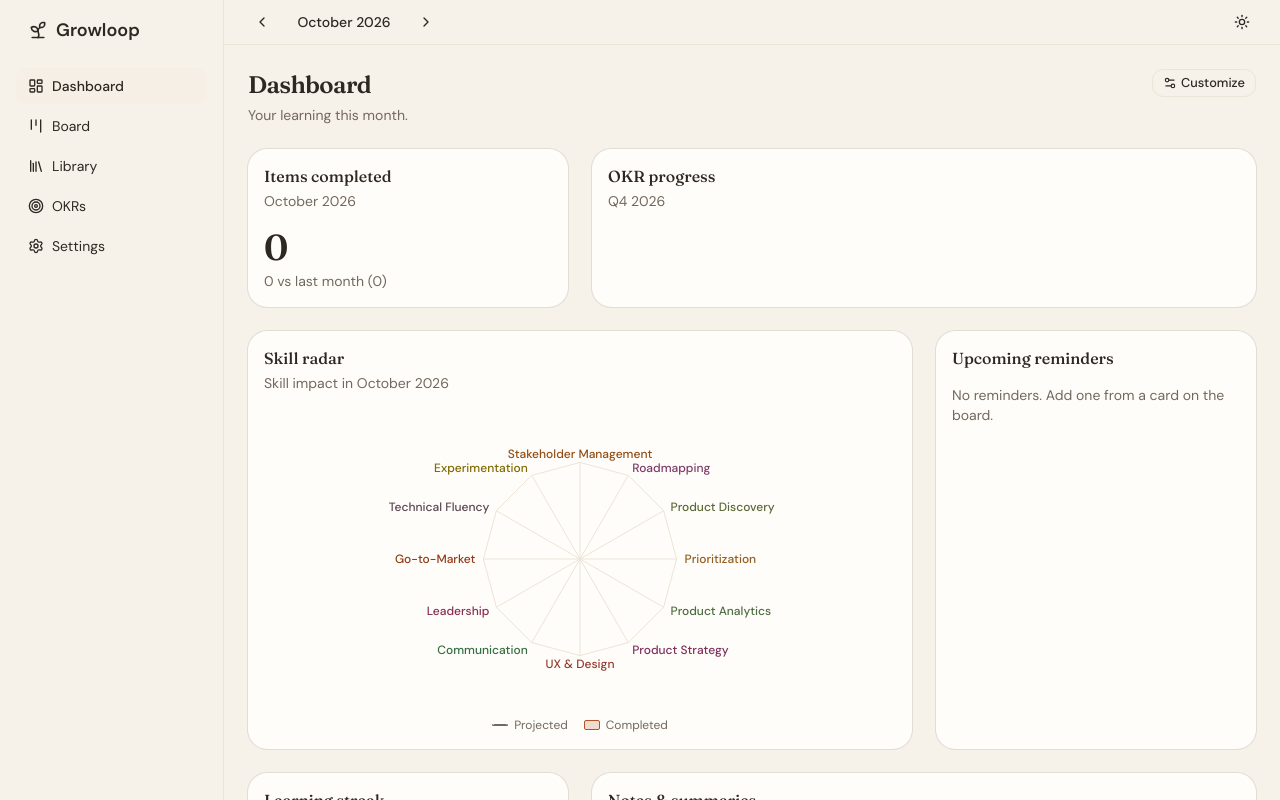
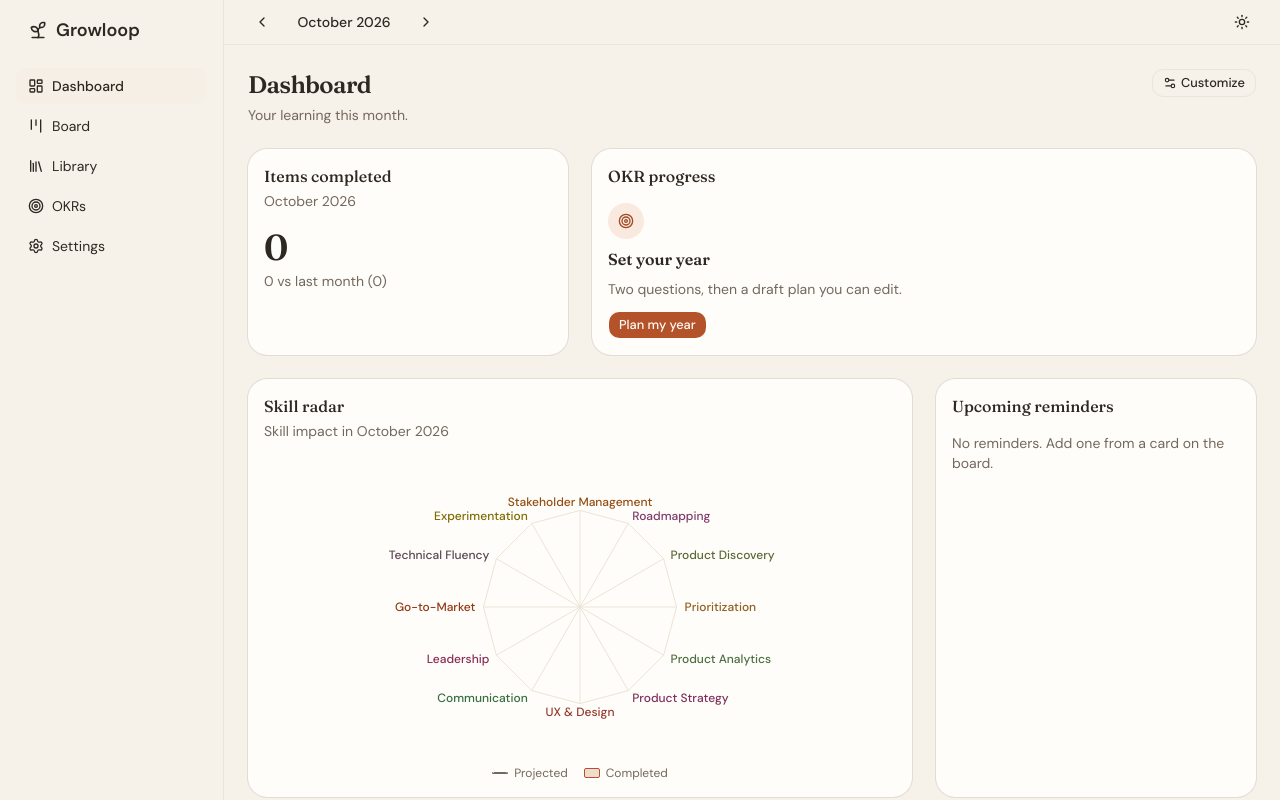
Before and after one commit to amojahedi/growloop, a Next.js app: page / in a window 1280 px wide. Shown: the top 800 px of the page. Built offline with nearby package versions, Linux system fonts and the light colour scheme.

Commit message:
feat(dashboard): OKR widget with typed key results and Set your year
The widget shows the viewed month's quarter with progress, pace and each
key result's status, and the Set your year prompt until an active
objective exists.

PRD: D-3, O-6

```diff
--- a/src/features/dashboard/okr-progress-widget.tsx
+++ b/src/features/dashboard/okr-progress-widget.tsx
@@ -1,20 +1,72 @@
 "use client";
 
+import { ArrowRightIcon, TargetIcon } from "lucide-react";
+import Link from "next/link";
 import { Section } from "@/components/app/section";
-import { formatQuarter } from "@/lib/domain/dates";
-import { objectivesForQuarter } from "@/lib/domain/okrs";
-import { useMonthNavigation, useObjectives, usePlanItems } from "@/lib/store/hooks";
+import { Button } from "@/components/ui/button";
+import { formatQuarter, yearOf } from "@/lib/domain/dates";
+import { activeObjectives, isPlannable, objectivesForQuarter } from "@/lib/domain/okrs";
+import { useMaterialMap, useMonthNavigation, useObjectives, usePlanItems, useToday } from "@/lib/store/hooks";
 import { ObjectiveProgressList } from "../okrs/objective-progress-list";
 
-/** Objectives of the viewed month's quarter (D-3). */
+/**
+ * Objectives of the viewed month's quarter (D-3). Until an active objective
+ * exists it shows the "Set your year" prompt instead (soft gate, O-6).
+ */
 export function OkrProgressWidget() {
   const items = usePlanItems();
   const objectives = useObjectives();
+  const materials = useMaterialMap();
+  const today = useToday();
   const { quarter } = useMonthNavigation();
 
+  if (activeObjectives(objectives).length === 0) {
+    return (
+      <Section title="OKR progress" className="h-full">
+        <div className="flex flex-col items-start gap-2">
+          <span className="grid size-9 place-items-center rounded-full bg-accent text-accent-foreground">
+            <TargetIcon className="size-4" aria-hidden />
+          </span>
+          <p className="font-display text-base font-semibold">Set your year</p>
+          <p className="text-sm text-muted-foreground">Two questions, then a draft plan you can edit.</p>
+          <Button asChild size="sm" className="mt-1">
+            <Link href="/okrs/plan">Plan my year</Link>
+          </Button>
+        </div>
+      </Section>
+    );
+  }
+
+  const inQuarter = objectivesForQuarter(objectives, quarter);
   return (
-    <Section title="OKR progress" description={formatQuarter(quarter)} className="h-full">
-      <ObjectiveProgressList objectives={objectivesForQuarter(objectives, quarter)} items={items} />
+    <Section
+      title="OKR progress"
+      description={formatQuarter(quarter)}
+      className="h-full"
+      action={
+        <Button asChild variant="ghost" size="sm">
+          <Link href={`/okrs?year=${yearOf(quarter)}`}>
+            Open OKRs
+            <ArrowRightIcon aria-hidden />
+          </Link>
+        </Button>
+      }
+    >
+      {inQuarter.length === 0 ? (
+        <p className="text-sm text-muted-foreground">
+          Nothing set for {formatQuarter(quarter)}.
+          {isPlannable(quarter, today) && (
+            <>
+              {" "}
+              <Link href="/okrs/plan" className="font-semibold text-foreground underline underline-offset-4 hover:text-primary">
+                Plan it
+              </Link>
+            </>
+          )}
+        </p>
+      ) : (
+        <ObjectiveProgressList objectives={inQuarter} items={items} materials={materials} today={today} />
+      )}
     </Section>
   );
 }
```
